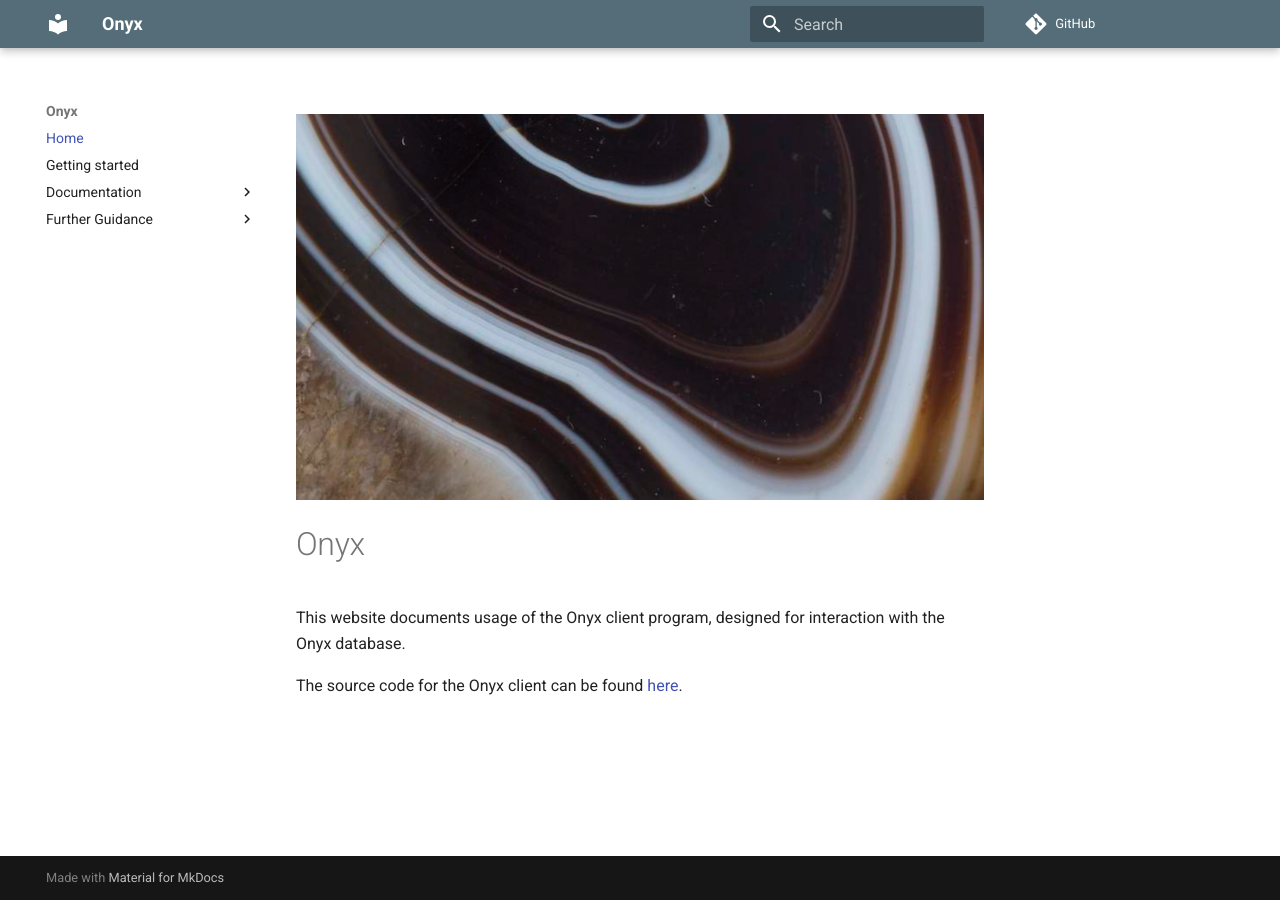
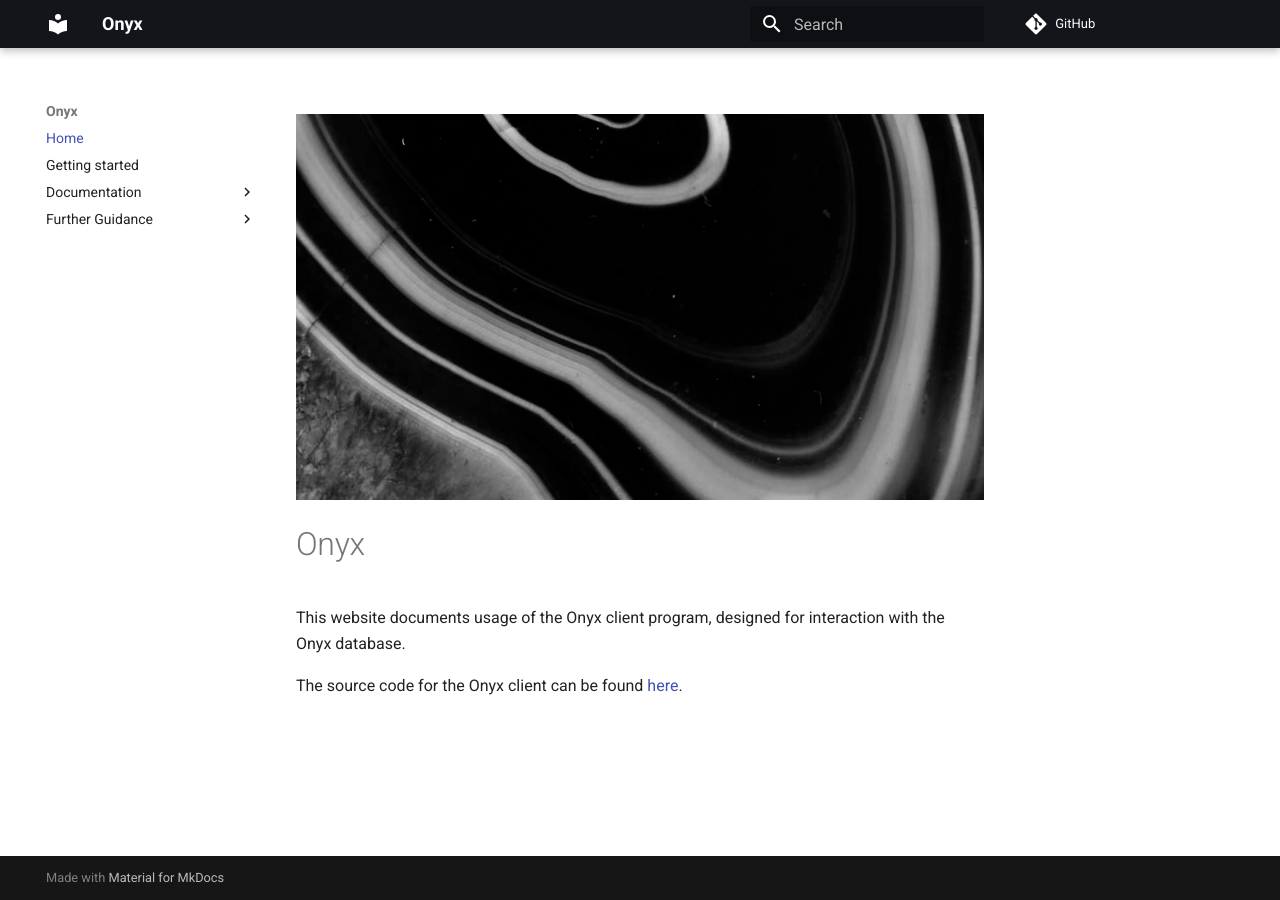
Before and after one commit to CLIMB-TRE/onyx-client, an MkDocs documentation site: the page built from docs/index.md, in a window 1280 px wide. Built offline with MkDocs 1.6.1 and Material for MkDocs 9.7.7, drawn with Linux system fonts in a browser that asks for light colours; comment, search, counter and statistics services are not loaded.

Commit message:
Goth mode

```diff
--- a/mkdocs.yml
+++ b/mkdocs.yml
@@ -6,8 +6,8 @@ site_author: CLIMB-TRE
 theme:
   name: material
   palette:
-    primary: blue grey
-    accent: blue grey
+    primary: black
+    accent: black
 
 plugins:
   - search
```
Also changed, not shown: docs/img/onyx.png.
